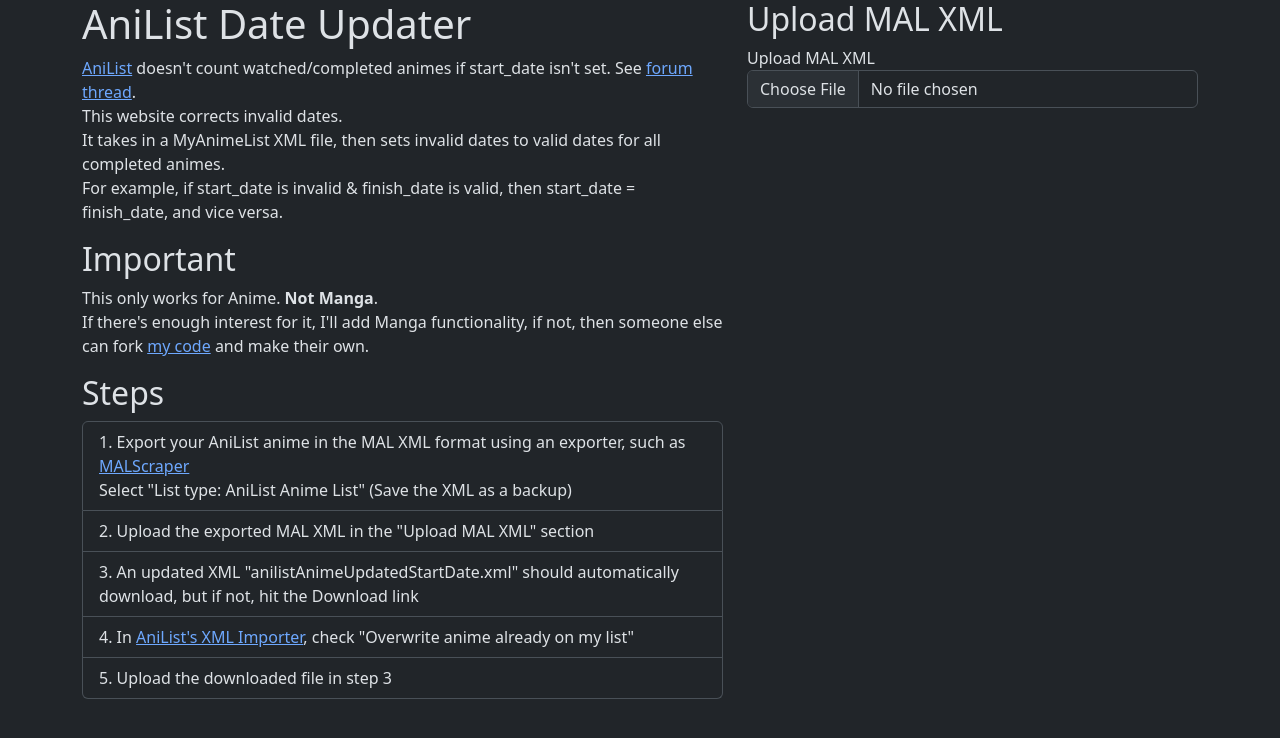
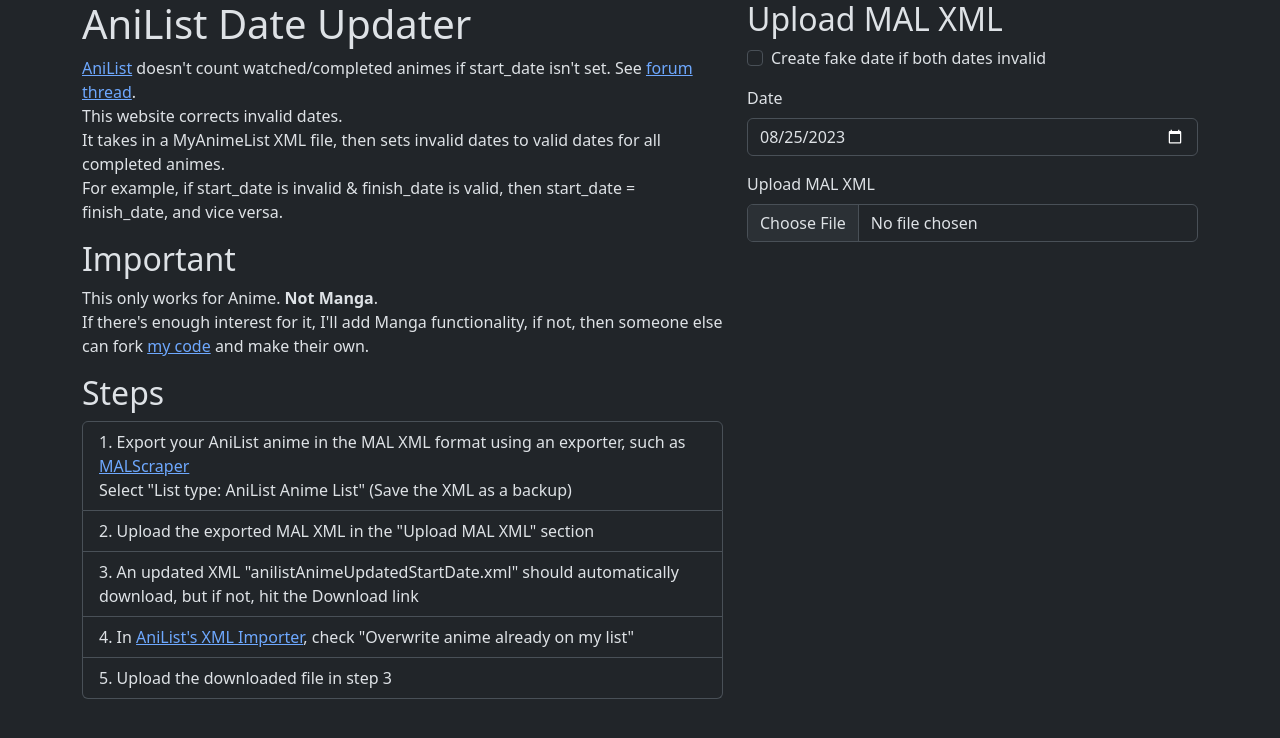
Before and after one commit to eccos/aniListStartDateUpdater, a plain HTML site: page index.html in a window 1280 px wide. Drawn offline with nearby package versions, Linux system fonts and the light colour scheme.

Commit message:
add checkbox and datepicker

```diff
--- a/index.html
+++ b/index.html
@@ -65,11 +65,22 @@
             <div class="col-12 col-sm-6 col-lg-5">
                 <section id="upload">
                     <h2>Upload MAL XML</h2>
-                    <label for="xmlFileDownloadLink">Upload MAL XML</label>
-                    <input class="form-control" type="file" id="xmlFileInput" accept="text/xml"
-                        placeholder="scrape_anilistanime.xml">
-                    <div class="hidden">
-                        <label for="xmlTextArea">Updated XML</label>
+                    <div class="mb-3 form-check">
+                        <input type="checkbox" class="form-check-input" id="chkCreateFakeDate">
+                        <label class="form-check-label" for="chkCreateFakeDate">Create fake date if both dates
+                            invalid</label>
+                    </div>
+                    <div class="mb-3 ">
+                        <label class="form-label" for="fakeDate">Date</label>
+                        <input class="form-control" type="date" id="fakeDate">
+                    </div>
+                    <div class="mb-3">
+                        <label class="form-label" for="xmlFileDownloadLink">Upload MAL XML</label>
+                        <input class="form-control" type="file" id="xmlFileInput" accept="text/xml"
+                            placeholder="scrape_anilistanime.xml">
+                    </div>
+                    <div class="mb-3 hidden">
+                        <label class="form-label" for="xmlTextArea">Updated XML</label>
                         <a href="#" id="xmlFileDownloadLink">Download</a>
                         <textarea class="form-control" id="xmlTextArea"></textarea>
                     </div>
--- a/index.js
+++ b/index.js
@@ -4,11 +4,14 @@
 // sets invalid dates to valid dates for all completed animes. for example,
 // if invalid start_date & valid finish_date, then start_date = finish_date, and vice versa
 
-// handles XML files
 const hiddenElems = document.querySelectorAll(".hidden");
+const selectedDate = document.querySelector("#fakeDate");
 const xmlFileInput = document.querySelector("#xmlFileInput");
+const localeDateString = new Date().toLocaleDateString();
 
+selectedDate.valueAsDate = new Date(localeDateString);
 xmlFileInput.addEventListener("change", handleFiles, false);
+
 function handleFiles({ currentTarget }) {
     const fileList = currentTarget.files; // work with file list
     const file = fileList[0]; // work with 1st file
```
